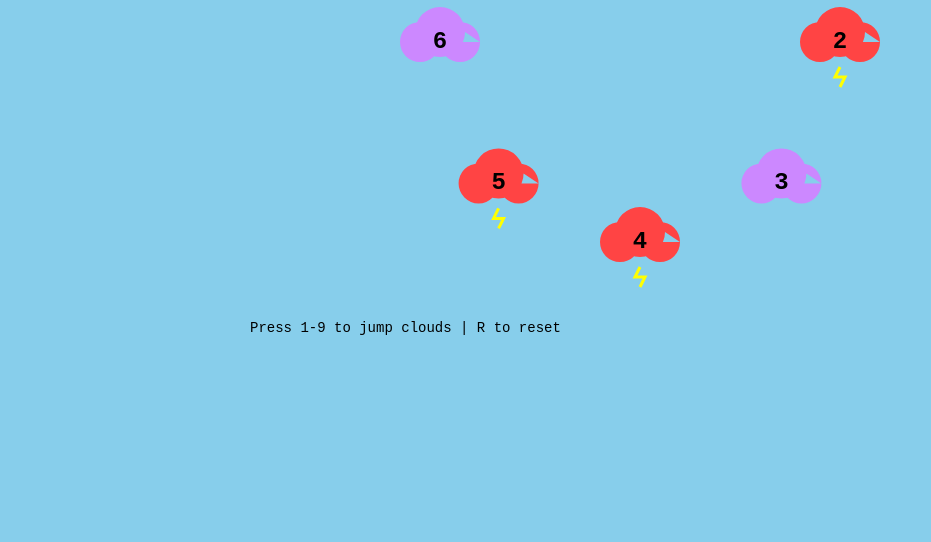
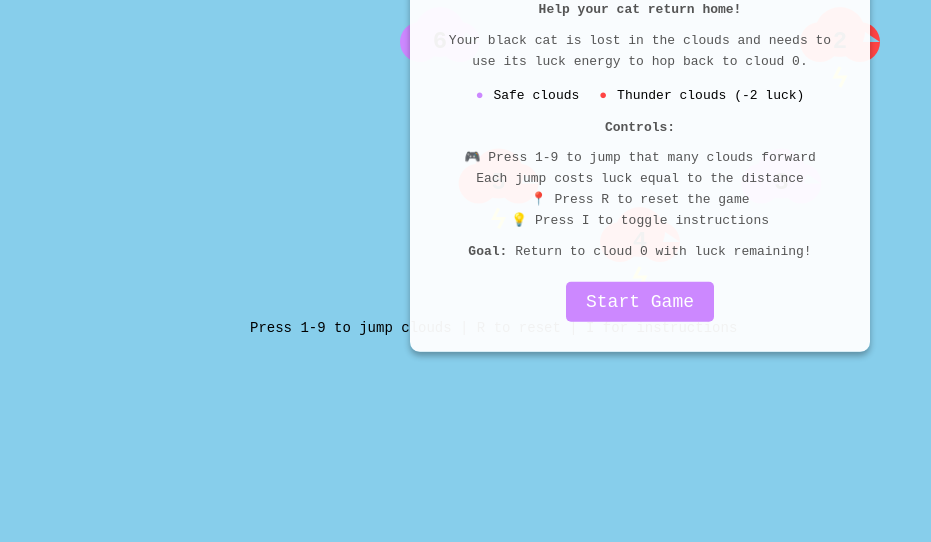
Before and after one commit to helmedeiros/Cat-Hop-Cloud, a plain HTML site: page index.html in a window 1280 px wide. Shown: the part 258-800 px from the top of the page, without its empty margins (0-931 px from the left). Drawn offline with Linux system fonts and the light colour scheme.

Commit message:
Add interactive instruction menu
- Added menu overlay with game instructions and controls
- Shows cloud types, energy costs, and goals
- Toggle menu with 'I' key during gameplay
- Start button to begin the game
- Game still only 1.3KB compressed

```diff
--- a/index.html
+++ b/index.html
@@ -23,11 +23,82 @@ canvas {
     font-size: 18px;
     text-shadow: 2px 2px 4px rgba(0,0,0,0.5);
 }
+#menu {
+    position: absolute;
+    top: 50%;
+    left: 50%;
+    transform: translate(-50%, -50%);
+    background: rgba(255, 255, 255, 0.95);
+    padding: 30px;
+    border-radius: 10px;
+    box-shadow: 0 4px 6px rgba(0,0,0,0.3);
+    text-align: center;
+    max-width: 400px;
+}
+#menu h2 {
+    margin-top: 0;
+    color: #333;
+}
+#menu p {
+    margin: 10px 0;
+    color: #555;
+    line-height: 1.6;
+}
+#menu button {
+    background: #CC88FF;
+    color: white;
+    border: none;
+    padding: 10px 20px;
+    font-size: 18px;
+    border-radius: 5px;
+    cursor: pointer;
+    margin-top: 10px;
+    font-family: monospace;
+}
+#menu button:hover {
+    background: #AA66DD;
+}
+.cloud-info {
+    display: flex;
+    align-items: center;
+    justify-content: center;
+    gap: 20px;
+    margin: 15px 0;
+}
+.cloud-example {
+    display: flex;
+    align-items: center;
+    gap: 10px;
+}
 </style>
 </head>
 <body>
 <div id="info">Luck: <span id="energy">100</span></div>
 <canvas id="c"></canvas>
+<div id="menu">
+    <h2>Cat Hop Cloud</h2>
+    <p><strong>Help your cat return home!</strong></p>
+    <p>Your black cat is lost in the clouds and needs to use its luck energy to hop back to cloud 0.</p>
+
+    <div class="cloud-info">
+        <div class="cloud-example">
+            <span style="color: #CC88FF;">●</span> Safe clouds
+        </div>
+        <div class="cloud-example">
+            <span style="color: #FF4444;">●</span> Thunder clouds (-2 luck)
+        </div>
+    </div>
+
+    <p><strong>Controls:</strong></p>
+    <p>🎮 Press 1-9 to jump that many clouds forward<br>
+    Each jump costs luck equal to the distance<br>
+    📍 Press R to reset the game<br>
+    💡 Press I to toggle instructions</p>
+
+    <p><strong>Goal:</strong> Return to cloud 0 with luck remaining!</p>
+
+    <button onclick="startGame()">Start Game</button>
+</div>
 <script>
 // Game constants
 const canvas = document.getElementById('c');
@@ -45,7 +116,8 @@ let gameState = {
     clouds: [0, 0, 1, 0, 1, 1, 0, 0], // 0 = safe, 1 = thundercloud
     numClouds: 8,
     gameOver: false,
-    gameWon: false
+    gameWon: false,
+    showMenu: true
 };
 
 // Cloud positions (circular arrangement)
@@ -170,18 +242,24 @@ function jump(k) {
 document.addEventListener('keydown', (e) => {
     const key = e.key;
 
+    // Don't process game controls if menu is showing
+    if (gameState.showMenu && key.toLowerCase() !== 'i') return;
+
     // Number keys for jumping
     if (key >= '1' && key <= '9') {
         jump(parseInt(key));
     }
 
-    // Vim-style controls
-    switch(key) {
-        case 'h': // Hint - show optimal path
-            showHint();
+    // Other controls
+    switch(key.toLowerCase()) {
+        case 'i': // Toggle instructions
+            toggleMenu();
             break;
         case 'r': // Reset game
             resetGame();
+            break;
+        case 'h': // Hint - show optimal path
+            showHint();
             break;
     }
 });
@@ -239,11 +317,30 @@ function draw() {
     ctx.fillStyle = '#000';
     ctx.font = '14px monospace';
     ctx.textAlign = 'left';
-    ctx.fillText('Press 1-9 to jump clouds | R to reset', 10, canvas.height - 10);
+    ctx.fillText('Press 1-9 to jump clouds | R to reset | I for instructions', 10, canvas.height - 10);
 }
 
-// Start game
+// Toggle menu visibility
+function toggleMenu() {
+    gameState.showMenu = !gameState.showMenu;
+    document.getElementById('menu').style.display = gameState.showMenu ? 'block' : 'none';
+    if (!gameState.showMenu) {
+        draw();
+    }
+}
+
+// Start game from menu
+function startGame() {
+    gameState.showMenu = false;
+    document.getElementById('menu').style.display = 'none';
+    resetGame();
+}
+
+// Initialize
 draw();
+if (gameState.showMenu) {
+    document.getElementById('menu').style.display = 'block';
+}
 </script>
 </body>
 </html>
```
